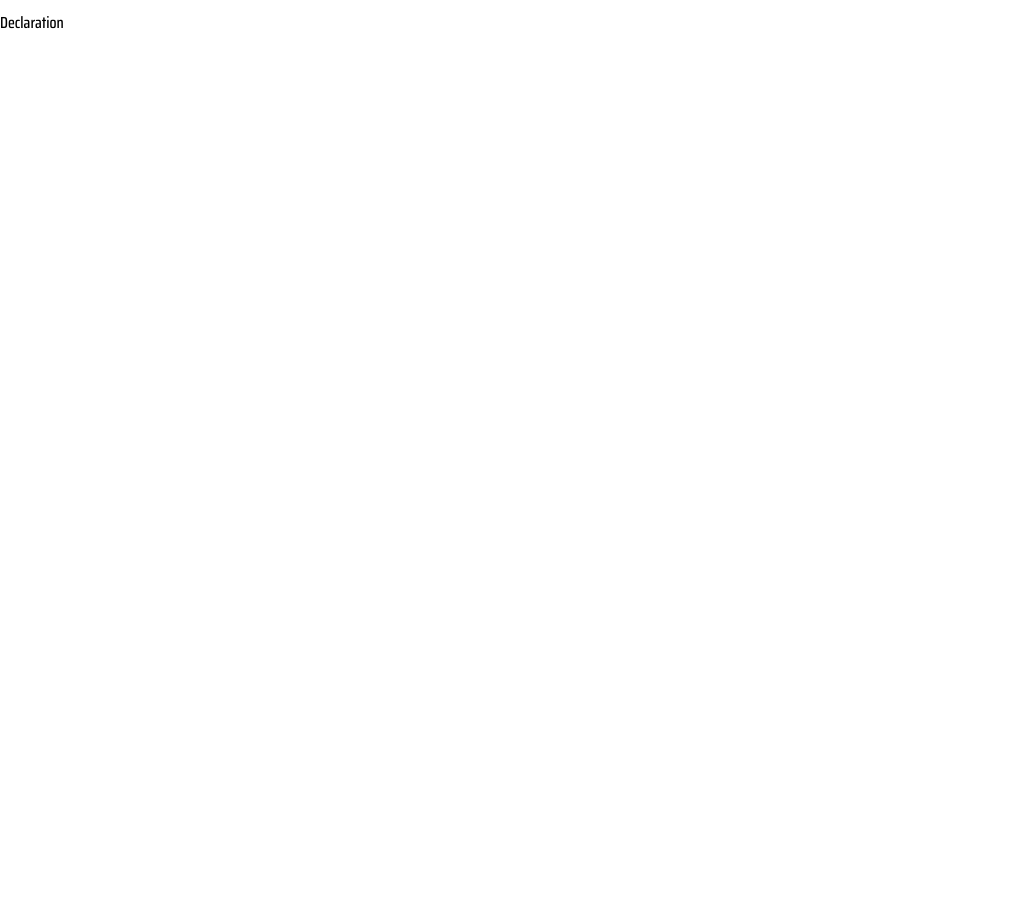
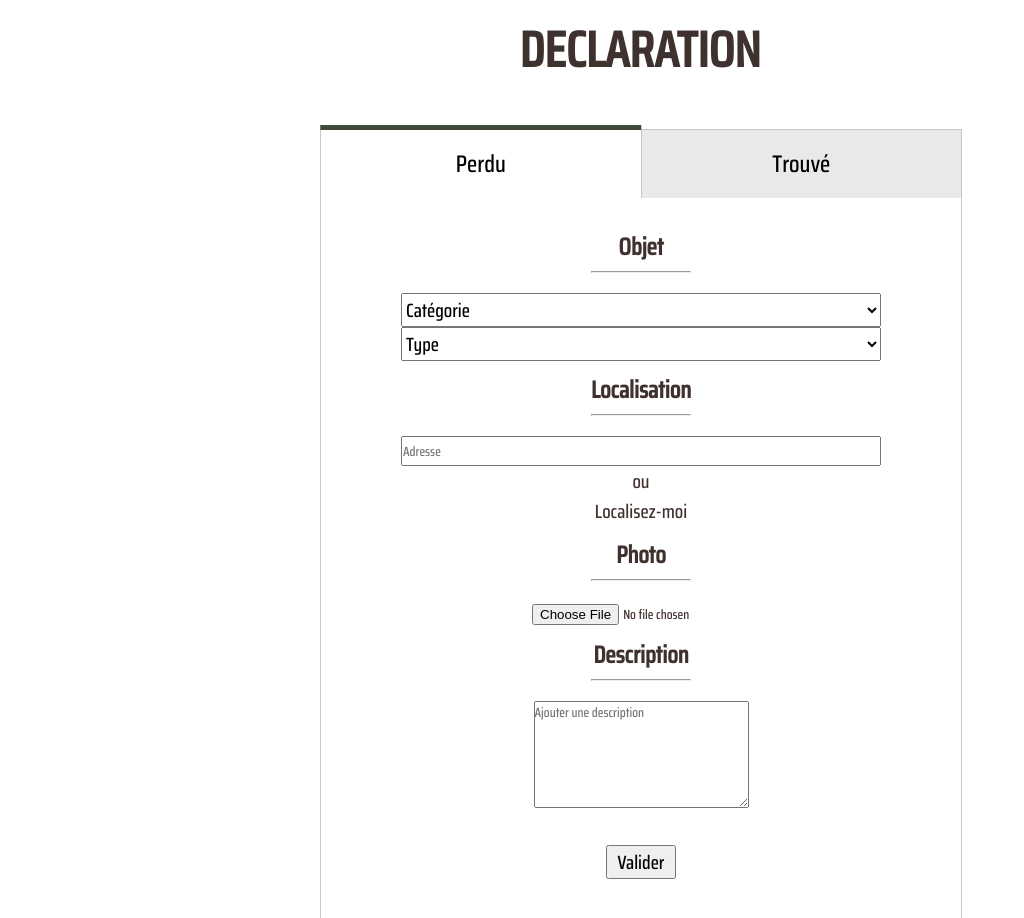
Before and after one commit to MyleneVinci/my_app_lost_and_found_front, a React (Create React App) app: page /declaration in a window 1280 px wide. Shown: the part 440-1358 px from the top of the page, without its empty margins (0-1024 px from the left). Before the commit the page ends 800 px from the top, so only its background shows below. Built offline with nearby package versions, Linux system fonts and the light colour scheme; a web font is replaced by a local one.

Commit message:
bases done

```diff
--- a/src/pages/declaration/Declaration.jsx
+++ b/src/pages/declaration/Declaration.jsx
@@ -1,11 +1,107 @@
-import React from 'react';
+import React, { useState } from 'react';
 
 import './declaration.css';
 
 const Declaration = () => {
+  const [toggleState, setToggleState] = useState(1);
+
+  const toggleTab = (index) => {
+    setToggleState(index);
+  };
+
   return (
-    <div>Declaration</div>
-  )
+    <div className='declaration'>
+      <h1>DECLARATION</h1>
+      <div className="declaration-container">
+        <div className="bloc-tabs">
+          <button
+            className={toggleState === 1 ? "tabs active-tabs" : "tabs"}
+            onClick={() => toggleTab(1)}
+          >
+            Perdu
+          </button>
+          <button
+            className={toggleState === 2 ? "tabs active-tabs" : "tabs"}
+            onClick={() => toggleTab(2)}
+          >
+            Trouvé
+          </button>
+        </div>
+
+        <div className="content-tabs">
+          <div
+            className={toggleState === 1 ? "content  active-content" : "content"}
+          >
+            <h3>Objet</h3>
+            <hr />
+            <div className="select-content">
+              <select>
+                <option value="">Catégorie</option>
+              </select>
+              <select>
+                <option value="">Type</option>
+              </select>
+            </div>
+            <h3>Localisation</h3>
+            <hr />
+            <div className="location-content">
+              <input type="text" placeholder='Adresse'/>
+              <div>
+                <p>ou</p>
+                <p>Localisez-moi</p>
+              </div>
+            </div>
+            <div className="file-content">
+              <h3>Photo</h3>
+              <hr />
+              <input type="file" />
+            </div>
+            <div className="description-content">
+              <h3>Description</h3>
+              <hr />
+              <textarea rows="5" cols="33" placeholder='Ajouter une description'/>
+            </div>
+            <button>Valider</button>
+          </div>
+
+          <div
+            className={toggleState === 2 ? "content  active-content" : "content"}
+          >
+            <h3>Objet</h3>
+            <hr />
+            <div className="select-content">
+              <select>
+                <option value="">Catégorie</option>
+              </select>
+              <select>
+                <option value="">Type</option>
+              </select>
+            </div>
+            <h3>Localisation</h3>
+            <hr />
+            <div className="location-content">
+              <input type="text" placeholder='Adresse'/>
+              <div>
+                <p>ou</p>
+                <p>Localisez-moi</p>
+              </div>
+            </div>
+            <div className="file-content">
+              <h3>Photo</h3>
+              <hr />
+              <input type="file" />
+            </div>
+            <div className="description-content">
+              <h3>Description</h3>
+              <hr />
+              <textarea rows="5" cols="33" placeholder='Ajouter une description'/>
+            </div>
+            <button>Valider</button>
+          </div>
+        </div>
+      </div>
+    </div>
+  );
 }
 
 export default Declaration;
--- a/src/pages/declaration/declaration.css
+++ b/src/pages/declaration/declaration.css
@@ -0,0 +1,222 @@
+.declaration {
+    width: 70%;
+    margin: auto;
+    color: var(--main-color);
+    margin-bottom: 100px;
+    display: flex;
+    flex-direction: column;
+    text-align: center;
+}
+
+.declaration h1 {
+    text-align: center;
+    margin-bottom: 30px;
+}
+
+  .declaration-container {
+    display: flex;
+    flex-direction: column;
+    position: relative;
+    width: 100%;
+    box-sizing: content-box;
+    background: #f1f1f1;
+    word-break: break-all;
+    border: 1px solid rgb(202, 198, 198);
+  }
+
+  /* onglet */
+  .bloc-tabs {
+    display: flex;
+  }
+
+  .bloc-tabs button {
+    font-size: larger;
+    border: none;
+  }
+
+  .tabs {
+    padding: 15px;
+    width: 50%;
+    background: rgba(128, 128, 128, 0.075);
+    cursor: pointer;
+    border-bottom: 1px solid rgb(202, 198, 198);
+    box-sizing: content-box;
+    position: relative;
+    outline: none;
+  }
+  .tabs:not(:last-child){
+    border-right: 1px solid rgb(202, 198, 198);
+  }
+
+  .active-tabs  {
+    background: white;
+    border-bottom: 1px solid transparent;
+  }
+
+  .active-tabs::before {
+    content: "";
+    display: block;
+    position: absolute;
+    top: -5px;
+    left: 50%;
+    transform: translateX(-50%);
+    width: calc(100% + 2px);
+    height: 5px;
+    background: var(--third-color);
+  }
+
+  /* contenu de l'onglet */
+  .content-tabs {
+    flex-grow : 1;
+  }
+
+  .content {
+    background: white;
+    padding: 20px;
+    width: 100%;
+    height: 100%;
+    display: none;
+  }
+
+  .content h3 {
+    padding: 0px 0 5px 0px;
+    margin-top: 10px;
+  }
+
+  .content hr {
+    width: 100px;
+    height: 2px;
+    background: #222;
+    margin: auto;
+    margin-bottom: 20px;
+  }
+
+  .content p {
+    width: 100%;
+    height: 100%;
+  }
+
+  .content button {
+    margin: 30px;
+    font-size: large;
+    padding: 0 5px 0 5px;
+  }
+
+  .active-content {
+    display: block;
+  }
+
+  .location-content {
+    display: flex;
+    flex-direction: column;
+  }
+
+  .description-content input {
+    width: 80%;
+  }
+
+  .select-content {
+    display: flex;
+    flex-direction: column;
+  }
+
+@media screen and (min-width: 768px) {
+    .declaration h1 {
+        margin-bottom: 40px;
+    }
+
+    .bloc-tabs button {
+        font-size: x-large;
+        border: none;
+    }
+
+    .content h3 {
+        font-size: x-large;
+    }
+
+    .content button {
+        font-size: larger;
+        padding: 0 10px 0 10px;
+    }
+
+    .content select {
+        font-size: larger;
+    }
+
+    .location-content input {
+        height: 30px;
+        width: 80%;
+        margin: auto;
+    }
+
+    .select-content {
+        width: 80%;
+        margin: auto;
+      }
+
+    .content p {
+        font-size: larger;
+    }
+
+}
+
+@media screen and (min-width:1200px) {
+    .declaration {
+        width: 50%;
+    }
+
+    .declaration h1 {
+        font-size: 50px;
+    }
+}
+
+@media screen and (min-width:1500px) {
+    .declaration h1 {
+        font-size: 60px;
+        margin-bottom: 50px;
+    }
+
+    .bloc-tabs button {
+        font-size: xx-large;
+        border: none;
+    }
+
+    .content h3 {
+        font-size: xx-large;
+
+    }
+
+    .content button {
+        font-size: xx-large;
+        padding: 0 10px 0 10px;
+    }
+
+    .content select {
+        font-size: x-large;
+    }
+
+    .location-content input {
+        height: 40px;
+        width: 70%;
+        margin: auto;
+        font-size: x-large;
+    }
+
+    .select-content {
+        width: 70%;
+        margin: auto;
+    }
+
+    .content p {
+        font-size: x-large;
+    }
+
+    .file-content input {
+        margin: auto;
+        font-size: x-large;
+    }
+
+    .description-content textarea {
+        font-size: x-large;
+    }
+}
--- a/src/pages/logIn/logIn.css
+++ b/src/pages/logIn/logIn.css
@@ -60,7 +60,7 @@
     }
 
     .logIn h1 {
-        margin: 60px 0 40px;
+        margin-bottom: 40px;
     }
 
     .logIn-form label {
--- a/src/pages/profile/Profile.jsx
+++ b/src/pages/profile/Profile.jsx
@@ -14,11 +14,13 @@ const Profile = () => {
   return (
     <div className='profile'>
       <h1>BONJOUR</h1>
+    <div className="profile-container">
       <PersonalData />
       <LostItems />
       <FoundItems />
       <Conversations />
     </div>
+    </div>
   )
 }
 
--- a/src/pages/profile/profile.css
+++ b/src/pages/profile/profile.css
@@ -14,13 +14,13 @@
 }
 
 @media screen and (min-width:768px) {
-    .profile {
+    .profile-container {
         border-left: 0.15px solid rgb(202, 198, 198) ;
         border-right: 0.15px solid rgb(202, 198, 198) ;
     }
 
     .profile h1 {
-        margin: 60px 0 40px;
+        margin-bottom: 40px;
     }
 }
 
--- a/src/pages/signIn/signIn.css
+++ b/src/pages/signIn/signIn.css
@@ -91,7 +91,7 @@
     }
 
     .signIn h1 {
-        margin: 60px 0 40px;
+        margin-bottom: 40px;
     }
 
     .signIn-form label {
```
